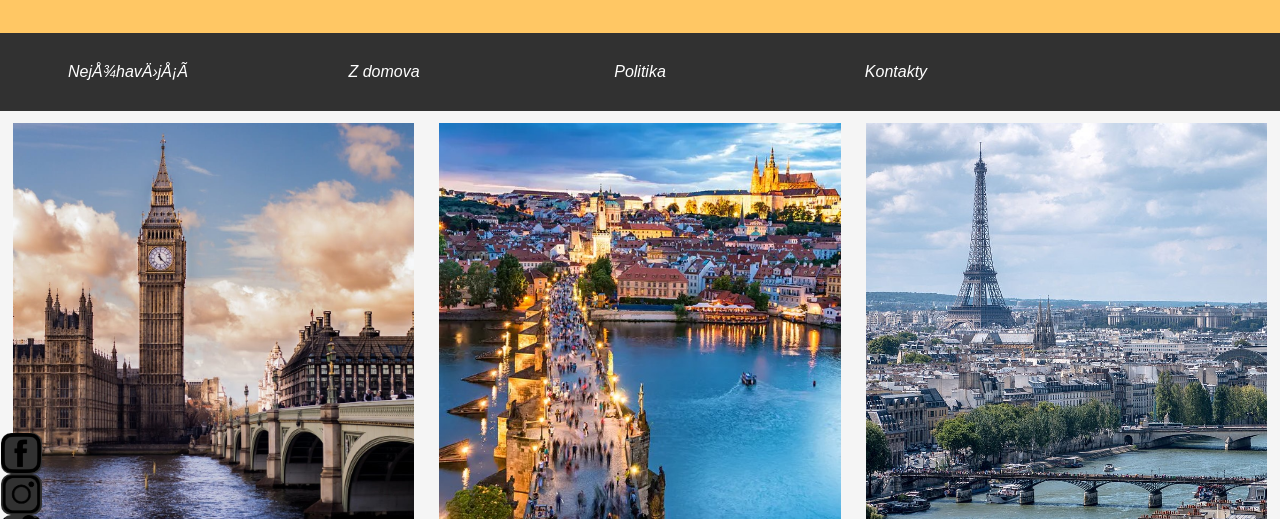
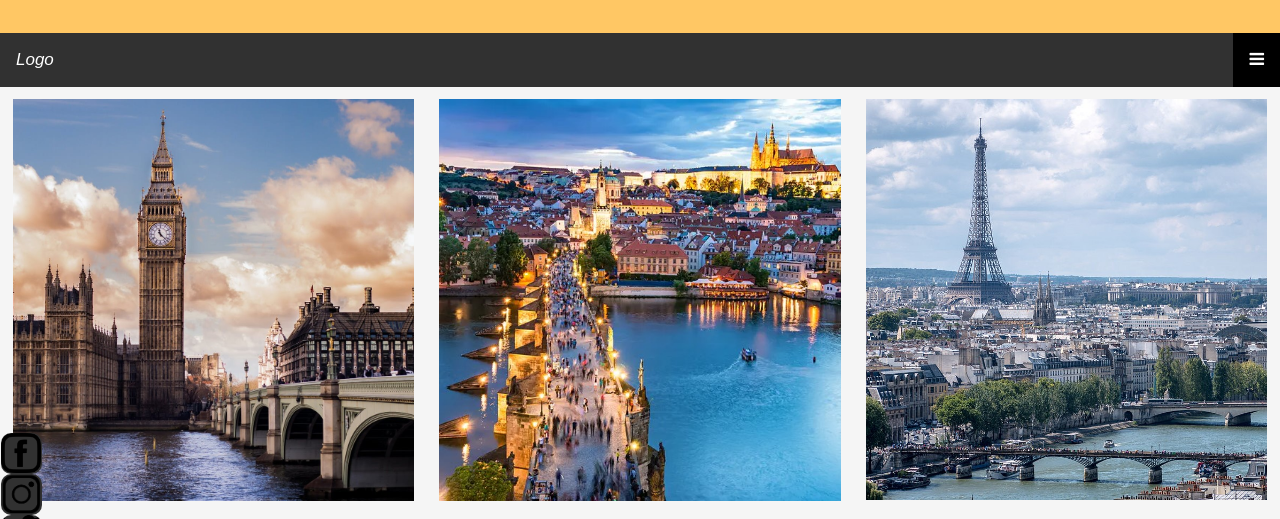
Before and after one commit to ChristusBurger/WebDesing-Zhavinky, a PHP site: page / in a window 1280 px wide. Shown: the part 124-643 px from the top of the page. Run offline with PHP 8.4, Linux system fonts and the light colour scheme.

Commit message:
CorkaMenu

```diff
--- a/index.html
+++ b/index.html
@@ -32,18 +32,19 @@
                 </form>
             </div>
         </div>
-        <nav id="navbar" class="flex navbar">
-            <ul>
-                <li><a class="navbar__button" href="index.html">Nejžhavější</a></li>
-                <li><a class="navbar__button" href="zDomova.html">Z domova</a></li>
-                <li><a class="navbar__button" href="#">Politika</a></li>
-                <li><a class="navbar__button" href="kontakty.html">Kontakty</a></li>
-                <li>
-                    <a href="javascript:void(0);" class="icon" onclick="responsiveMenu()">
-                        <i class="fa fa-bars"></i>
-                    </a>
-                </li>
-            </ul>
+        <nav class="topnav">
+          <a href="#home" class="active">Logo</a>
+          <!-- Navigation links (hidden by default) -->
+          <div id="myLinks">
+            <a href="#news">Z domova</a>
+            <a href="#about">Ze světa</a>
+            <a href="#news">Zábava</a>
+            <a href="#contact">Kontakty</a>
+          </div>
+          <!-- "Hamburger menu" / "Bar icon" to toggle the navigation links -->
+          <a href="javascript:void(0);" class="icon" onclick="myFunction()">
+            <i class="fa fa-bars"></i>
+          </a>
         </nav>
     </header>
     <section class="flex">
@@ -113,7 +114,7 @@
             stickyNavBar();
         };
 
-        var navbar = document.getElementById("navbar");
+        var navbar = document.getElementById("topnav");
         var sticky = navbar.offsetTop;
 
         function stickyNavBar() {
@@ -125,13 +126,22 @@
         }
 
         function responsiveMenu() {
-            var x = document.getElementById("navbar");
-            if (x.className === "navbar") {
+            var x = document.getElementById("topnav");
+            if (x.className === "topnav") {
                 x.className += "responsive";
             } else {
-                x.className = "navbar";
+                x.className = "topnav";
             }
         }
+
+        function myFunction() {
+  var x = document.getElementById("myLinks");
+  if (x.style.display === "block") {
+    x.style.display = "none";
+  } else {
+    x.style.display = "block";
+  }
+}
     </script>
 </body>
 
--- a/styl.css
+++ b/styl.css
@@ -183,25 +183,44 @@ input[type="text"]:focus {
     display: none;
 }
 
-@media screen and (max-width: 375px) {
-    .navbar a:not(:first-child) {
+ /* Style the navigation menu */
+ .topnav {
+    overflow: hidden;
+    background-color: #333;
+    position: relative;
+  }
+
+  /* Hide the links inside the navigation menu (except for logo/home) */
+  .topnav #myLinks {
     display: none;
   }
-    .navbar a.icon {
-        float: right;
+
+  /* Style navigation menu links */
+  .topnav a {
+    color: white;
+    padding: 14px 16px;
+    text-decoration: none;
+    font-size: 17px;
     display: block;
   }
-    .navbar.responsive {
-        position: relative;
-    }
-    .navbar.responsive .icon {
+
+  /* Style the hamburger menu */
+  .topnav a.icon {
+    background: black;
+    display: block;
     position: absolute;
     right: 0;
     top: 0;
   }
-    .navbar.responsive a {
-        float: none;
-        display: block;
-        text-align: left;
+
+  /* Add a grey background color on mouse-over */
+  .topnav a:hover {
+    background-color: #ddd;
+    color: black;
   }
+
+  /* Style the active link (or home/logo) */
+  .active {
+    background-color: var(--grey);
+    color: white;
   }
```
Lines whose indentation alone changed are shown as unchanged.
